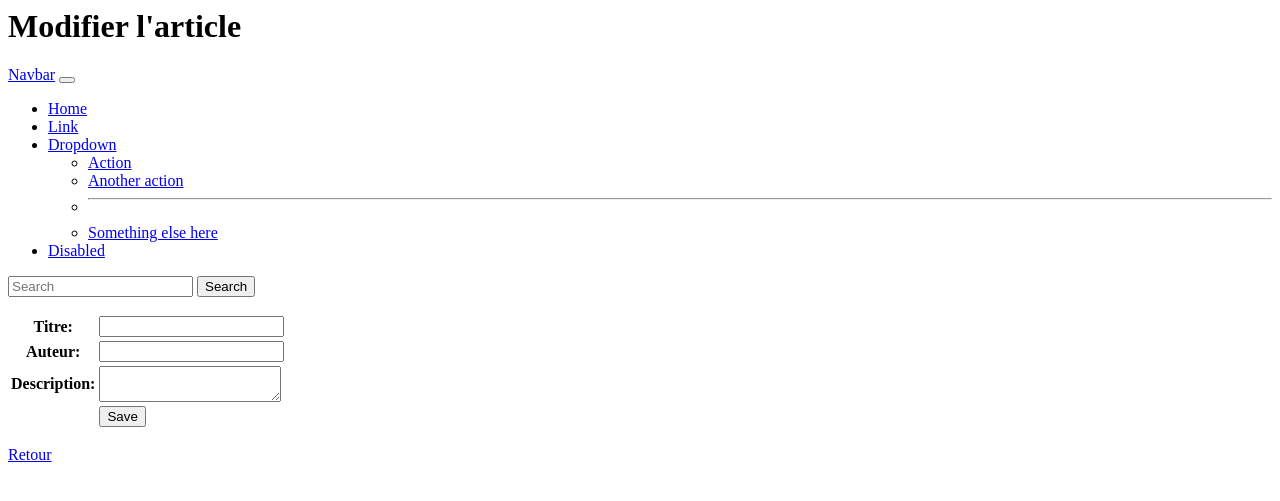
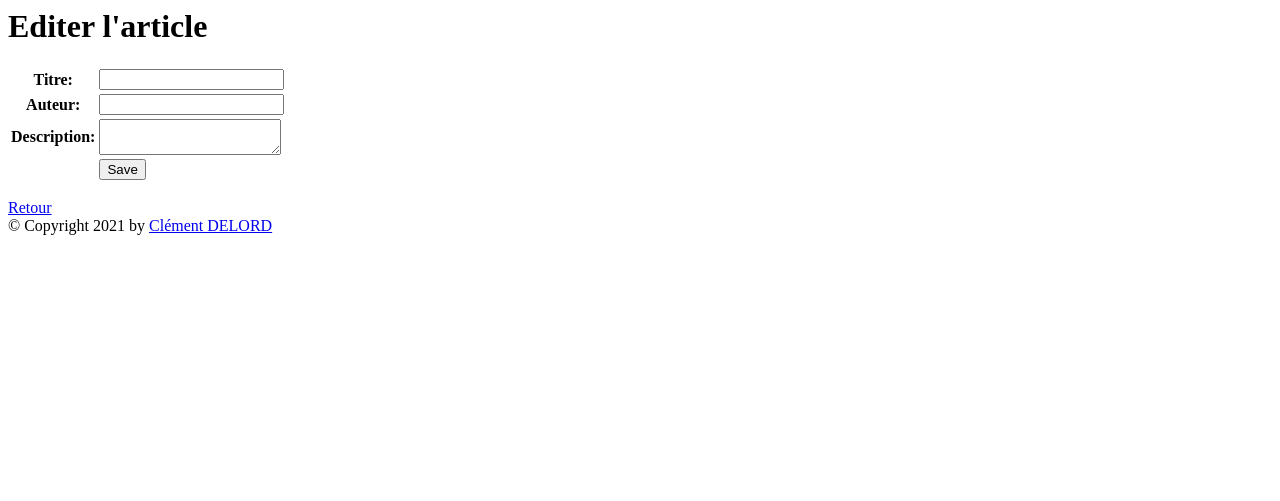
Before and after one commit to DELORD-C/formation-symfony, a Symfony app: template templates/article/edit.html.twig in a window 1280 px wide. Shown: the top 501 px of the page. Run offline with Twig, Linux system fonts and the light colour scheme; the template is opened without the code that fills it, so the values that code supplies are empty; form fields are guessed from the names that the template uses; some libraries are stand-ins or nearby versions.

Commit message:
héritage twig

```diff
--- a/assets/styles/custom.scss
+++ b/assets/styles/custom.scss
@@ -0,0 +1,3 @@
+.content {
+  margin-top: 20px;
+}
--- a/templates/article/edit.html.twig
+++ b/templates/article/edit.html.twig
@@ -1,4 +1,9 @@
-{% include 'header.html.twig' with {'titre': 'Modifier l\'article ' ~ article.titre} %}
+{% extends "base.html.twig" %}
+
+{% block title %}Editer l'article {{ article.titre }}{% endblock %}
+{% block h1 %}Editer l'article {{ article.titre }}{% endblock %}
+
+{% block content %}
     {{ form_start(form) }}
     <table>
         <tbody>
@@ -21,5 +26,5 @@
         </tbody>
     </table>
     {{ form_end(form) }}
-    {% include 'return.html.twig' %}
-{% include 'footer.html.twig' %}
+    <a href="/">Retour</a>
+{% endblock %}
--- /dev/null
+++ b/templates/base.html.twig
@@ -0,0 +1,19 @@
+<html>
+    <head>
+        {% block head %}
+        <title>{% block title %}{% endblock %} - PressMania</title>
+        {% endblock %}
+    </head>
+    <body>
+        <div class="content">
+            <h1>{% block h1 %}{% endblock %}</h1>
+            {% block content %}{% endblock %}
+        </div>
+        <div id="footer">
+            {% block footer %}
+                &copy; Copyright 2021 by <a href="https://madewithpassion.fr">
+                Clément DELORD</a>
+            {% endblock %}
+        </div>
+    </body>
+</html>
--- a/templates/footer.html.twig
+++ /dev/null
@@ -1,3 +0,0 @@
-    </div>
-</body>
-</html>
--- a/templates/header.html.twig
+++ /dev/null
@@ -1,50 +0,0 @@
-<html>
-<head>
-    {% block stylesheets %}{{ encore_entry_link_tags('app') }}{% endblock %}
-</head>
-<body>
-    <title>{{ titre }}</title>
-    <h1>{{ titre }}</h1>
-    <nav class="navbar fixed-top navbar-expand-lg navbar-light bg-light">
-        <div class="container-fluid">
-            <a class="navbar-brand" href="#">Navbar</a>
-            <button class="navbar-toggler" type="button" data-bs-toggle="collapse" data-bs-target="#navbarSupportedContent" aria-controls="navbarSupportedContent" aria-expanded="false" aria-label="Toggle navigation">
-                <span class="navbar-toggler-icon"></span>
-            </button>
-            <div class="collapse navbar-collapse" id="navbarSupportedContent">
-                <ul class="navbar-nav me-auto mb-2 mb-lg-0">
-                    <li class="nav-item">
-                        <a class="nav-link active" aria-current="page" href="#">Home</a>
-                    </li>
-                    <li class="nav-item">
-                        <a class="nav-link" href="#">Link</a>
-                    </li>
-                    <li class="nav-item dropdown">
-                        <a class="nav-link dropdown-toggle" href="#" id="navbarDropdown" role="button" data-bs-toggle="dropdown" aria-expanded="false">
-                            Dropdown
-                        </a>
-                        <ul class="dropdown-menu" aria-labelledby="navbarDropdown">
-                            <li>
-                                <a class="dropdown-item" href="#">Action</a>
-                            </li>
-                            <li>
-                                <a class="dropdown-item" href="#">Another action</a>
-                            </li>
-                            <li><hr class="dropdown-divider"></li>
-                            <li>
-                                <a class="dropdown-item" href="#">Something else here</a>
-                            </li>
-                        </ul>
-                    </li>
-                    <li class="nav-item">
-                        <a class="nav-link disabled" href="#" tabindex="-1" aria-disabled="true">Disabled</a>
-                    </li>
-                </ul>
-                <form class="d-flex">
-                    <input class="form-control me-2" type="search" placeholder="Search" aria-label="Search">
-                    <button class="btn btn-outline-success" type="submit">Search</button>
-                </form>
-            </div>
-        </div>
-    </nav>
-    <div class="content">
--- a/templates/return.html.twig
+++ /dev/null
@@ -1 +0,0 @@
-<a href="/articles/all">Retour</a>
```
Also changed, not shown: templates/article/list.html.twig (+7 -2 lines), templates/article/new.html.twig (+15 -3 lines), templates/article/view.html.twig (+8 -3 lines), 2 other files. Lines whose indentation alone changed are shown as unchanged.
